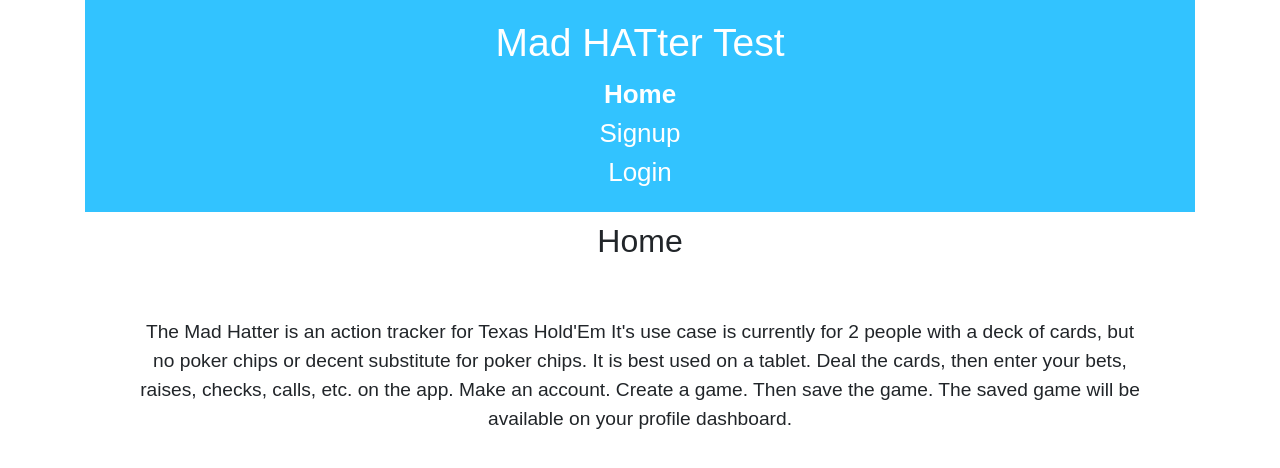
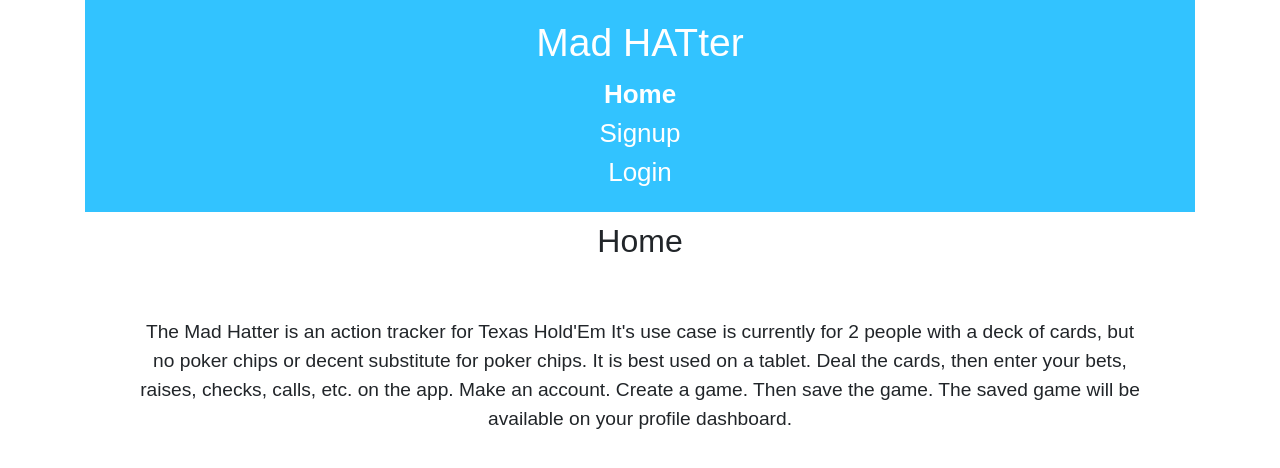
Before and after one commit to Shubanshii/mad-hatter-database, a React (Create React App) app in the folder client/: page / in a window 1280 px wide. Shown: the top 468 px of the page. Built offline with nearby package versions, Linux system fonts and the light colour scheme.

Commit message:
modified dummy text back to original form

```diff
--- a/client/src/components/App.jsx
+++ b/client/src/components/App.jsx
@@ -26,7 +26,7 @@ export default class App extends Component {
     return (
       <div className="App container">
         <header className="App-header">
-          <h1 className="App-title">Mad HATter Test</h1>
+          <h1 className="App-title">Mad HATter</h1>
           <NavLink to="/" exact>Home</NavLink>
           {console.log('logggingthisdfosdif', api.isLoggedIn())}
           {!api.isLoggedIn() && <NavLink to="/signup">Signup</NavLink>}
```
